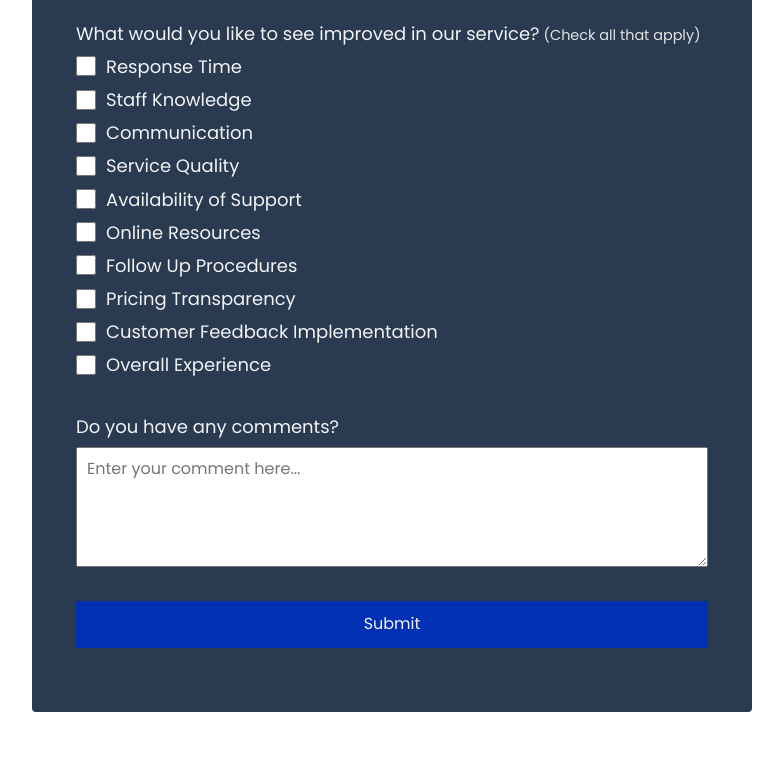
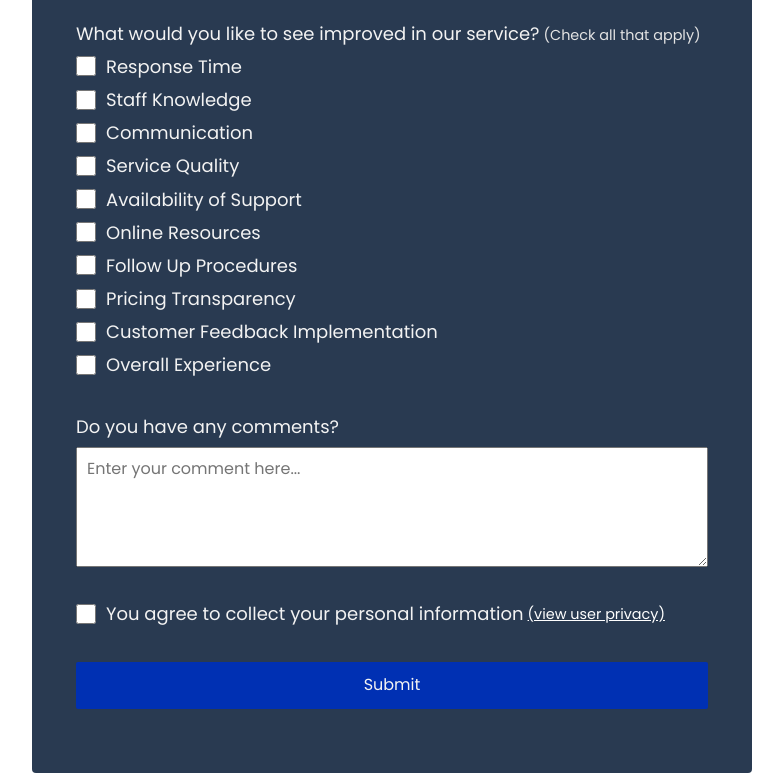
Before and after one commit to DevMark006/Web_Development_Projects, a plain HTML site: page Survey Form/index.html in a window 1280 px wide. Shown: the part 1092-1865 px from the top of the page, without its empty margins (248-1031 px from the left). Before the commit the page ends 1804 px from the top, so only its background shows below. Drawn offline with Linux system fonts and the light colour scheme.

Commit message:
Update index.html

```diff
--- a/Survey Form/index.html
+++ b/Survey Form/index.html
@@ -8,7 +8,7 @@
     <div class="container">
       <header class="header">
         <h1 id="title" class="text-center">Customer Service Survey</h1>
-        <p id="description" class="description text-center">
+        <p id="description" class="description">
           Thank you for taking the time to finish this survey
         </p>
       </header>
@@ -90,6 +90,11 @@
         </div>
 
         <div class="form-group">
+           <label><input name="user-privacy" value="agree" type="checkbox" class="input-checkbox" required>You agree
+           to collect your personal information<span class="clue"><a style="color: white;" href="#">(view user privacy)</a></span></label>
+        </div>
+
+        <div class="form-group">
           <button type="submit" id="submit" class="submit-button">Submit</button>
         </div>
       </form>
```
